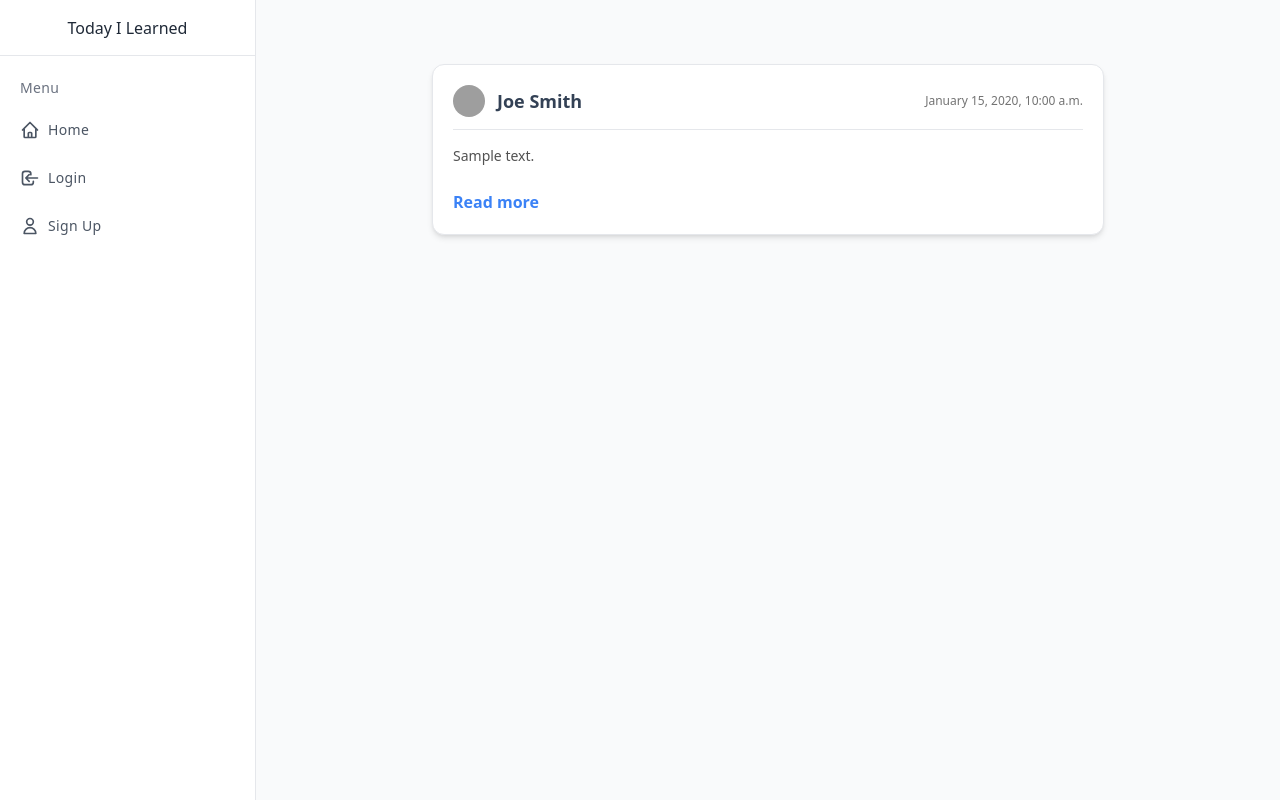
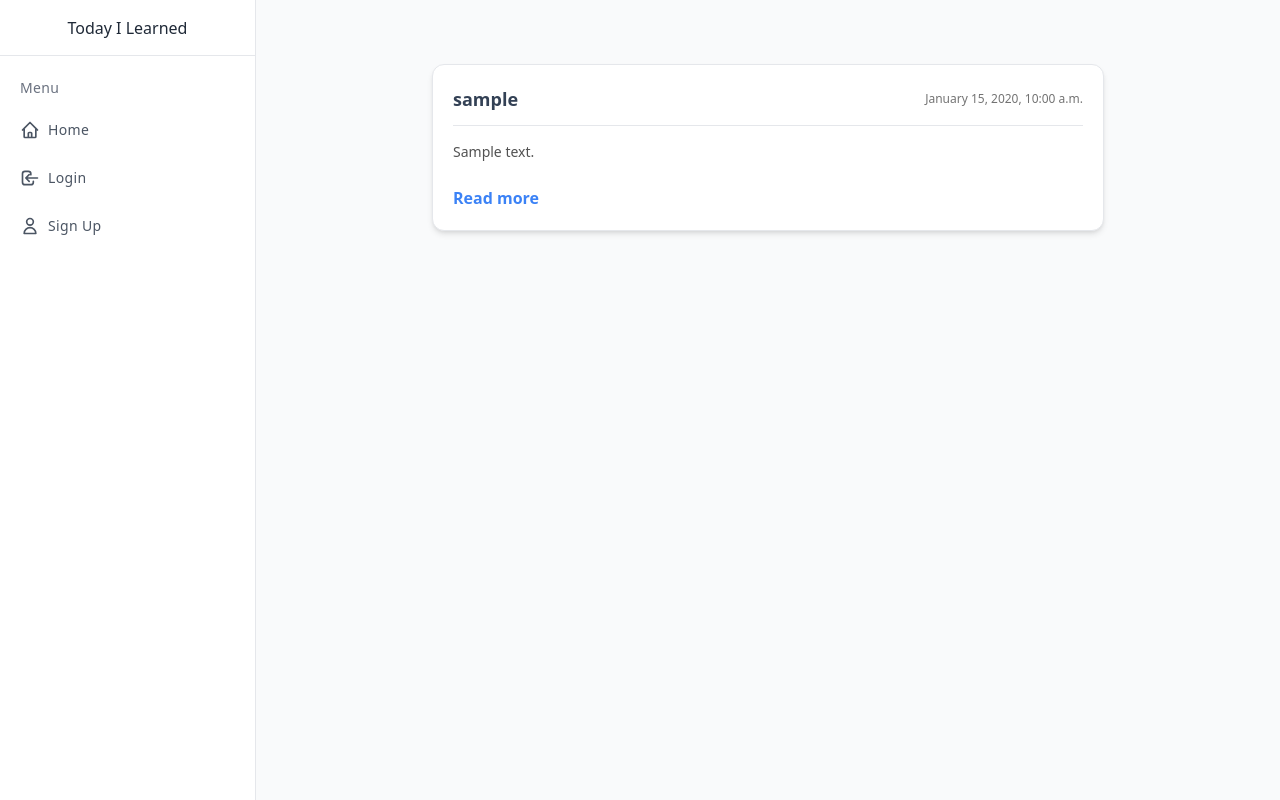
Before and after one commit to yusup-rd/django-201, a Django app: template feed/templates/feed/homepage.html in a window 1280 px wide. Run offline with Django 5.2, Linux system fonts and the light colour scheme; the template is opened without the code that fills it: most values are stand-ins (such as "Sample title", 1, 10 or a date in 2020); some libraries are stand-ins or nearby versions; grey boxes are pictures that could not be loaded.

Commit message:
Added author details to post templates

```diff
--- a/feed/templates/feed/homepage.html
+++ b/feed/templates/feed/homepage.html
@@ -1,4 +1,5 @@
 {% extends "base.html" %}
+{% load thumbnail %}
 {% block title %}
     Homepage
 {% endblock title %}
@@ -10,9 +11,15 @@
                     {% comment %}
                     TODO: User needs a link to their bio and profile picture, thumbnail, name etc.
                     {% endcomment %}
-                    <div class="flex items-center space-x-3">
-                        <div class="h-8 w-8 rounded-full bg-slate-400 bg-[url('https://i.pravatar.cc/32')]"></div>
-                        <div class="text-lg font-bold text-slate-700">Joe Smith</div>
+                    <div class="flex items-center space-x-3 cursor-pointer">
+                        {% thumbnail post.author.profile.image "100x100" crop="center" as im %}
+                            <img src="{{ im.url }}"
+                                 height="{{ im.height }}"
+                                 width="{{ im.width }}"
+                                 alt="{{ post.author.username }}'s profile picture"
+                                 class="h-8 w-8 rounded-full" />
+                        {% endthumbnail %}
+                        <div class="text-lg font-bold text-slate-700">{{ post.author.username }}</div>
                     </div>
                     <div class="flex items-center space-x-8">
                         <div class="text-xs text-neutral-500">{{ post.date|date:"F j, Y, g:i a" }}</div>
```
